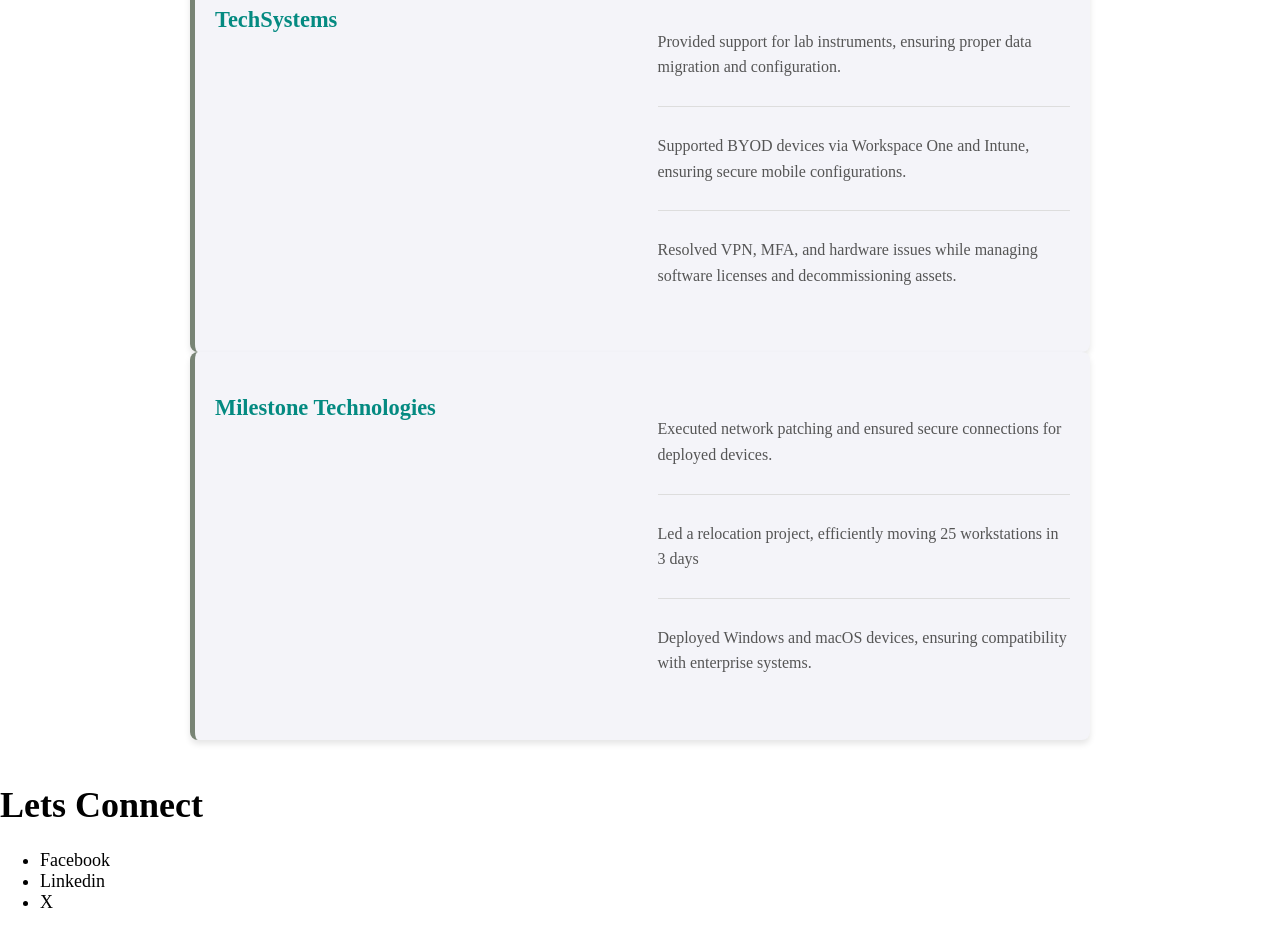
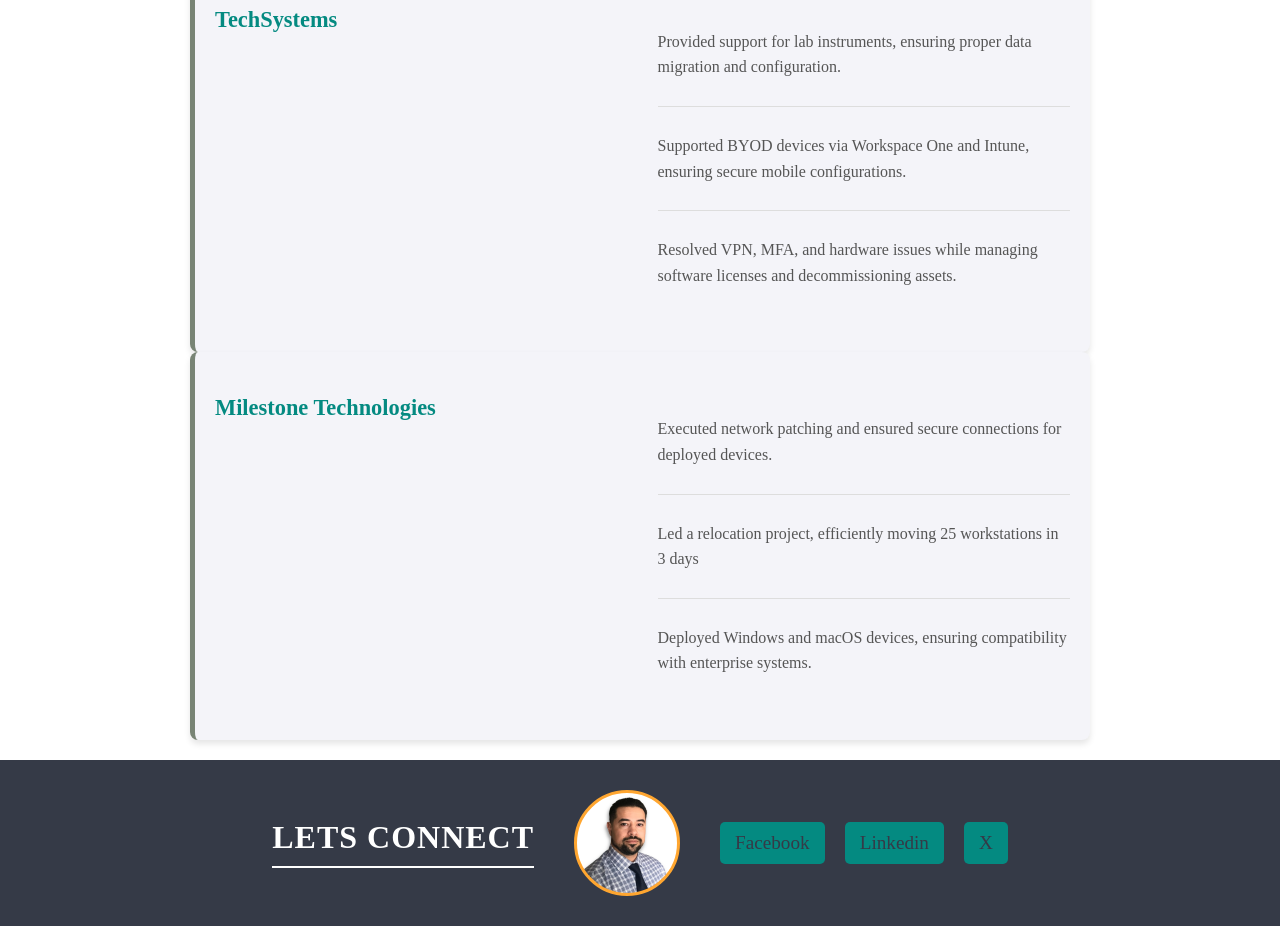
Before and after one commit to MNRSkills/MyResumeMack, a plain HTML site: page index.html in a window 1280 px wide. Shown: the part 1988-2919 px from the top of the page. Drawn offline with Linux system fonts and the light colour scheme.

Commit message:
adding a footer

```diff
--- a/styles/main.css
+++ b/styles/main.css
@@ -194,4 +194,76 @@ nav {
 }
 
 footer {
-}
+    background: var(--font-color-p);
+    color: white;
+    text-align: center;
+    padding: 30px 20px;
+    display: flex;
+    flex-direction: column;
+    align-items: center;
+    gap: 20px;
+  }
+
+  /* Footer Title */
+  footer h1 {
+    font-size: 1.8rem;
+    font-weight: bold;
+    text-transform: uppercase;
+    letter-spacing: 1px;
+    border-bottom: 2px solid white;
+    padding-bottom: 10px;
+    width: fit-content;
+  }
+
+  /* Profile Headshot */
+  .headshot {
+    width: 100px;
+    height: 100px;
+    background: url('/assets/Professional\ headshot.png') center/cover no-repeat;
+    border-radius: 50%;
+    border: 3px solid var(--main-header);
+  }
+
+  /* Social Links */
+  footer ul {
+    list-style: none;
+    padding: 0;
+    display: flex;
+    flex-direction: column;
+    gap: 10px;
+  }
+
+  footer ul li {
+    font-size: 1.2rem;
+    padding: 10px 15px;
+    background: var(--sub-header);
+    color: var(--font-color-p);
+    border-radius: 5px;
+    cursor: pointer;
+    transition: all 0.3s ease-in-out;
+  }
+
+  footer ul li:hover {
+    background: var(--button-hover);
+    color: var(--body-bg);
+  }
+
+  /* 📌 Responsive Layout (Side-by-Side on Larger Screens) */
+  @media (min-width: 768px) {
+    footer {
+      flex-direction: row;
+      justify-content: center;
+      align-items: center;
+      text-align: left;
+      gap: 40px;
+    }
+
+    footer h1 {
+      font-size: 2rem;
+    }
+
+    footer ul {
+      flex-direction: row;
+      gap: 20px;
+    }
+  }
```
Also changed, not shown: assets/Professional headshot.png (added).
